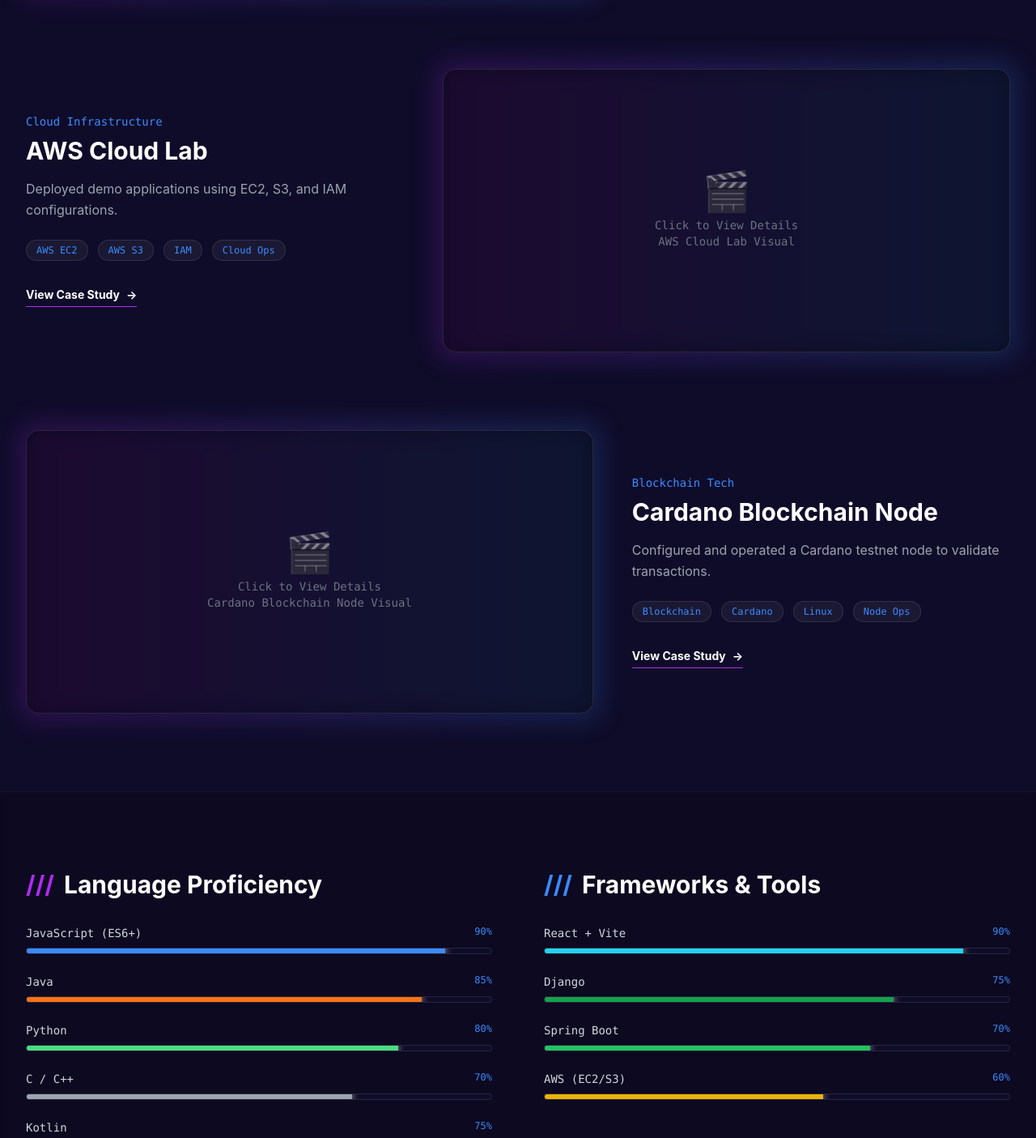
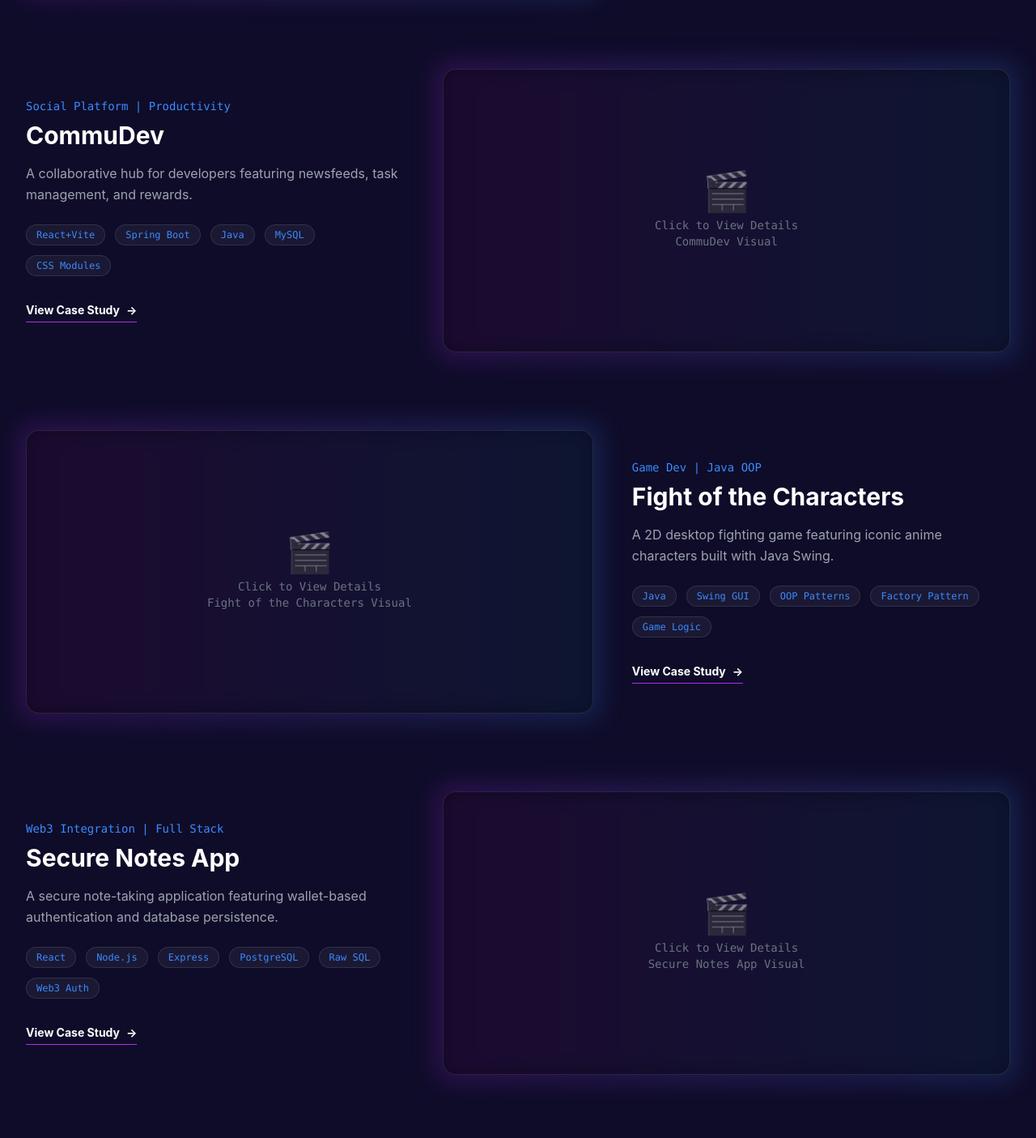
Before and after one commit to Nokitaki/Portfolio, a React (Vite) app in the folder portfolio/: page / in a window 1280 px wide. Shown: the part 1260-2665 px from the top of the page at 81% size. Built offline with nearby package versions, Linux system fonts and the light colour scheme.

Commit message:
Update App.jsx

```diff
--- a/portfolio/src/App.jsx
+++ b/portfolio/src/App.jsx
@@ -17,43 +17,59 @@
 
   const frameworks = [
     { name: "React + Vite", level: 90, color: "bg-cyan-400" },
-    { name: "Django", level: 75, color: "bg-green-600" },
-    { name: "Spring Boot", level: 70, color: "bg-green-500" },
-    { name: "AWS (EC2/S3)", level: 60, color: "bg-yellow-500" },
+    { name: "Node.js / Express", level: 85, color: "bg-green-500" },
+    { name: "Spring Boot", level: 70, color: "bg-green-600" },
+    { name: "PostgreSQL", level: 75, color: "bg-blue-500" },
   ];
 
-  // --- PROJECT DATA (From Resume) ---
+  // --- PROJECT DATA ---
   const projects = [
     {
       id: 1,
       title: "Wildlitz",
-      category: "React + Django",
+      category: "Capstone Project | EdTech",
       description:
-        "A complete CRUD application featuring user authentication and dynamic UI.",
+        "An interactive literacy platform for Grade 3 students featuring gamified phonics learning.",
       longDescription:
-        "Built a comprehensive web application bridging a React frontend with a Django REST Framework backend. Features include secure JWT authentication, real-time data updates using Axios, and a responsive UI designed with Tailwind CSS. This project demonstrates proficiency in connecting complex backend logic with modern frontend frameworks.",
-      tags: ["React", "Django", "Axios", "REST API"],
-      // Use 'even' ID to swap image position
+        "A comprehensive educational platform designed to improve literacy for Filipino Grade 3 students. It combines proven phonics-based instruction with engaging game mechanics like the 'Syllable Clapping Game', 'Sound Safari', and 'Phonics Crossword'. The system features a React+Vite frontend with rich Framer Motion animations, a Django REST Framework backend with PostgreSQL/Supabase, and OpenAI integration for dynamic content generation.",
+      tags: ["React+Vite", "Django DRF", "PostgreSQL", "Framer Motion", "OpenAI API"],
+      demoLink: "https://wildlitz-capstone-raeg.onrender.com/",
+      githubLink: "https://github.com/Nokitaki/WildLitz-Capstone.git",
     },
     {
       id: 2,
-      title: "AWS Cloud Lab",
-      category: "Cloud Infrastructure",
+      title: "CommuDev",
+      category: "Social Platform | Productivity",
       description:
-        "Deployed demo applications using EC2, S3, and IAM configurations.",
+        "A collaborative hub for developers featuring newsfeeds, task management, and rewards.",
       longDescription:
-        "A hands-on cloud infrastructure project where I set up and managed EC2 instances for hosting, configured S3 buckets for secure storage, and implemented IAM roles for access management. This project simulates real-world DevOps tasks and server management.",
-      tags: ["AWS EC2", "AWS S3", "IAM", "Cloud Ops"],
+        "CommuDev is a full-stack social platform built to foster collaboration among students and developers. It integrates social networking features like a real-time newsfeed and direct messaging with essential productivity tools such as a Kanban-style Task Manager and a shared Resource Hub. The application uses a decoupled architecture with a gamified rewards system to encourage user engagement.",
+      tags: ["React+Vite", "Spring Boot", "Java", "MySQL", "CSS Modules"],
+      // Separate links for decoupled architecture
+      frontendLink: "https://github.com/Nokitaki/CommuDev-IE.git",
+      backendLink: "https://github.com/Nokitaki/CommuDev-Appdev.git",
     },
     {
       id: 3,
-      title: "Cardano Blockchain Node",
-      category: "Blockchain Tech",
+      title: "Fight of the Characters",
+      category: "Game Dev | Java OOP",
       description:
-        "Configured and operated a Cardano testnet node to validate transactions.",
+        "A 2D desktop fighting game featuring iconic anime characters built with Java Swing.",
       longDescription:
-        "Deep dive into blockchain architecture by setting up a functional Cardano Node. I explored the UTXO model, wallet management, and transaction validation processes. This project highlights my ability to work with decentralized systems and complex command-line tools.",
-      tags: ["Blockchain", "Cardano", "Linux", "Node Ops"],
+        "Fight of the Characters is a turn-based strategy fighting game that demonstrates advanced Object-Oriented Programming concepts. It features a diverse roster of characters (Naruto, Sasuke, Gojo, etc.) created using the Factory Pattern. The game includes multiple stages, a leaderboard system, and custom graphical components built entirely with Java Swing. It showcases inheritance, polymorphism, and complex state management in a desktop application.",
+      tags: ["Java", "Swing GUI", "OOP Patterns", "Factory Pattern", "Game Logic"],
+      githubLink: "https://github.com/Nokitaki/Fight-of-the-Characters",
+    },
+    {
+      id: 4,
+      title: "Secure Notes App",
+      category: "Web3 Integration | Full Stack",
+      description:
+        "A secure note-taking application featuring wallet-based authentication and database persistence.",
+      longDescription:
+        "This project bridges traditional web development with Web3 concepts. Built on the PERN stack (PostgreSQL, Express, React, Node.js), it allows users to manage personal notes securely. It utilizes the MeshSDK for Cardano wallet integration to handle user identity without traditional passwords. The backend employs raw SQL with the 'pg' library for efficient and direct database interactions.",
+      tags: ["React", "Node.js", "Express", "PostgreSQL", "Raw SQL", "Web3 Auth"],
+      githubLink: "https://github.com/Nokitaki/Notes",
     },
   ];
 
@@ -293,7 +309,9 @@
           </p>
 
           <a
-            href="mailto:joelchandlerp@gmail.com"
+            href="https://mail.google.com/mail/?view=cm&fs=1&to=joelchandlerp@gmail.com"
+            target="_blank"
+            rel="noopener noreferrer"
             className="inline-block bg-white text-deep-bg px-10 py-4 rounded-full font-bold text-lg hover:bg-gray-200 transition shadow-[0_0_20px_rgba(255,255,255,0.3)]"
           >
             Let's Talk
@@ -308,10 +326,7 @@
       {/* --- PROJECT MODAL --- */}
       {selectedProject && (
         <div className="fixed inset-0 z-[100] flex items-center justify-center p-4 bg-black/80 backdrop-blur-sm">
-          {/* Note: We removed the onClick handler from the div above */}
-
           <div className="bg-deep-bg border border-white/10 rounded-3xl max-w-4xl w-full max-h-[90vh] overflow-y-auto shadow-2xl relative">
-            {/* Note: We also removed 'e.stopPropagation()' here since it's no longer needed */}
 
             {/* Close Button */}
             <button
@@ -378,14 +393,54 @@
                   </div>
                 </div>
 
+                {/* DYNAMIC ACTION BUTTONS */}
+                <div className="flex flex-col gap-4">
+                  {/* LIVE DEMO BUTTON (If available) */}
+                  {selectedProject.demoLink && (
                     <a
-                  href="https://github.com/Nokitaki?tab=repositories"
+                      href={selectedProject.demoLink}
                       target="_blank"
                       rel="noopener noreferrer"
-                  className="inline-block bg-neon-blue text-deep-bg font-bold px-8 py-3 rounded-full hover:bg-white transition"
+                      className="w-full text-center bg-gradient-to-r from-neon-purple to-accent-pink text-white font-bold px-8 py-3 rounded-full hover:scale-105 transition shadow-lg shadow-neon-purple/25"
+                    >
+                      🚀 View Live Demo
+                    </a>
+                  )}
+
+                  {/* REPOSITORY BUTTONS */}
+                  <div className="flex flex-col sm:flex-row gap-4 w-full">
+                    {selectedProject.frontendLink && selectedProject.backendLink ? (
+                      <>
+                        <a
+                          href={selectedProject.frontendLink}
+                          target="_blank"
+                          rel="noopener noreferrer"
+                          className="flex-1 text-center bg-neon-blue text-deep-bg font-bold px-6 py-3 rounded-full hover:bg-white transition"
+                        >
+                          Frontend Repo
+                        </a>
+                        <a
+                          href={selectedProject.backendLink}
+                          target="_blank"
+                          rel="noopener noreferrer"
+                          className="flex-1 text-center border border-neon-blue text-neon-blue font-bold px-6 py-3 rounded-full hover:bg-neon-blue hover:text-deep-bg transition"
+                        >
+                          Backend Repo
+                        </a>
+                      </>
+                    ) : (
+                      <a
+                        href={selectedProject.githubLink || "https://github.com/Nokitaki?tab=repositories"}
+                        target="_blank"
+                        rel="noopener noreferrer"
+                        className="flex-1 text-center bg-neon-blue text-deep-bg font-bold px-8 py-3 rounded-full hover:bg-white transition"
                       >
                         View Code on GitHub
                       </a>
+                    )}
+                  </div>
+                </div>
+
               </div>
             </div>
           </div>
```
Lines whose indentation alone changed are shown as unchanged.
